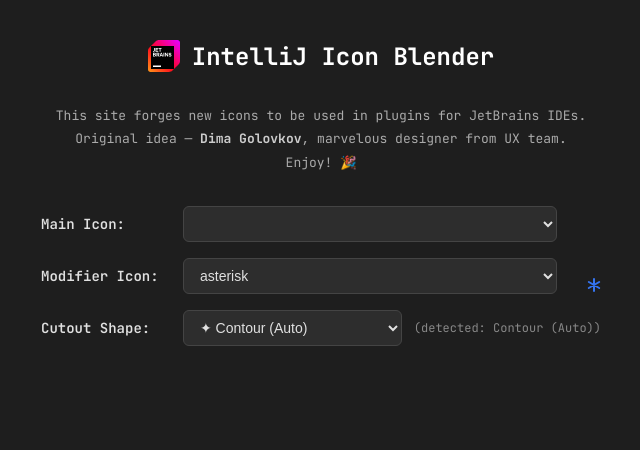
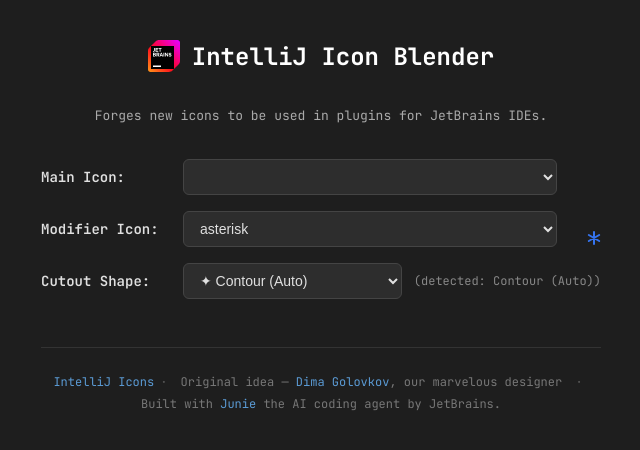
Before and after one commit to jreznot/intellij-icon-blender, a Vue app: page / in a window 1280 px wide. Shown: the top 450 px of the page, without its empty margins (319-959 px from the left). Built offline with nearby package versions, Linux system fonts and the light colour scheme.

Commit message:
Links and footer

```diff
--- a/src/App.vue
+++ b/src/App.vue
@@ -28,9 +28,7 @@
     </h1>
 
     <p class="description">
-      This site forges new icons to be used in plugins for JetBrains IDEs.<br/>
-      Original idea — <strong>Dima Golovkov</strong>, marvelous designer from UX team.<br/>
-      Enjoy! 🎉
+      Forges new icons to be used in plugins for JetBrains IDEs.<br/>
     </p>
 
     <div class="controls">
@@ -98,6 +96,14 @@
       <br/>
       <button class="download-btn" @click="downloadIcons">Download SVG (Light + Dark)</button>
     </div>
+
+    <footer class="footer">
+      <a href="https://intellij-icons.jetbrains.design/" target="_blank">IntelliJ Icons</a>
+      <span class="footer-separator">·</span>
+      Original idea — <a href="https://github.com/DSGolovkov/" target="_blank">Dima Golovkov</a>, our marvelous designer
+      <span class="footer-separator">·</span>
+      Built with <a href="https://www.jetbrains.com/junie/" target="_blank">Junie</a> the AI coding agent by JetBrains.
+    </footer>
   </div>
 </template>
 
@@ -514,9 +520,6 @@
   color: #aaa;
 }
 
-.description strong {
-  color: #ccc;
-}
 
 h2 {
   font-size: 18px;
@@ -670,4 +673,28 @@
   color: #888;
   white-space: nowrap;
 }
+
+.footer {
+  margin-top: 48px;
+  padding-top: 24px;
+  border-top: 1px solid #333;
+  text-align: center;
+  font-size: 12px;
+  color: #777;
+  line-height: 1.8;
+}
+
+.footer a {
+  color: #5b9bd5;
+  text-decoration: none;
+}
+
+.footer a:hover {
+  text-decoration: underline;
+}
+
+.footer-separator {
+  margin: 0 6px;
+  color: #555;
+}
 </style>
```
